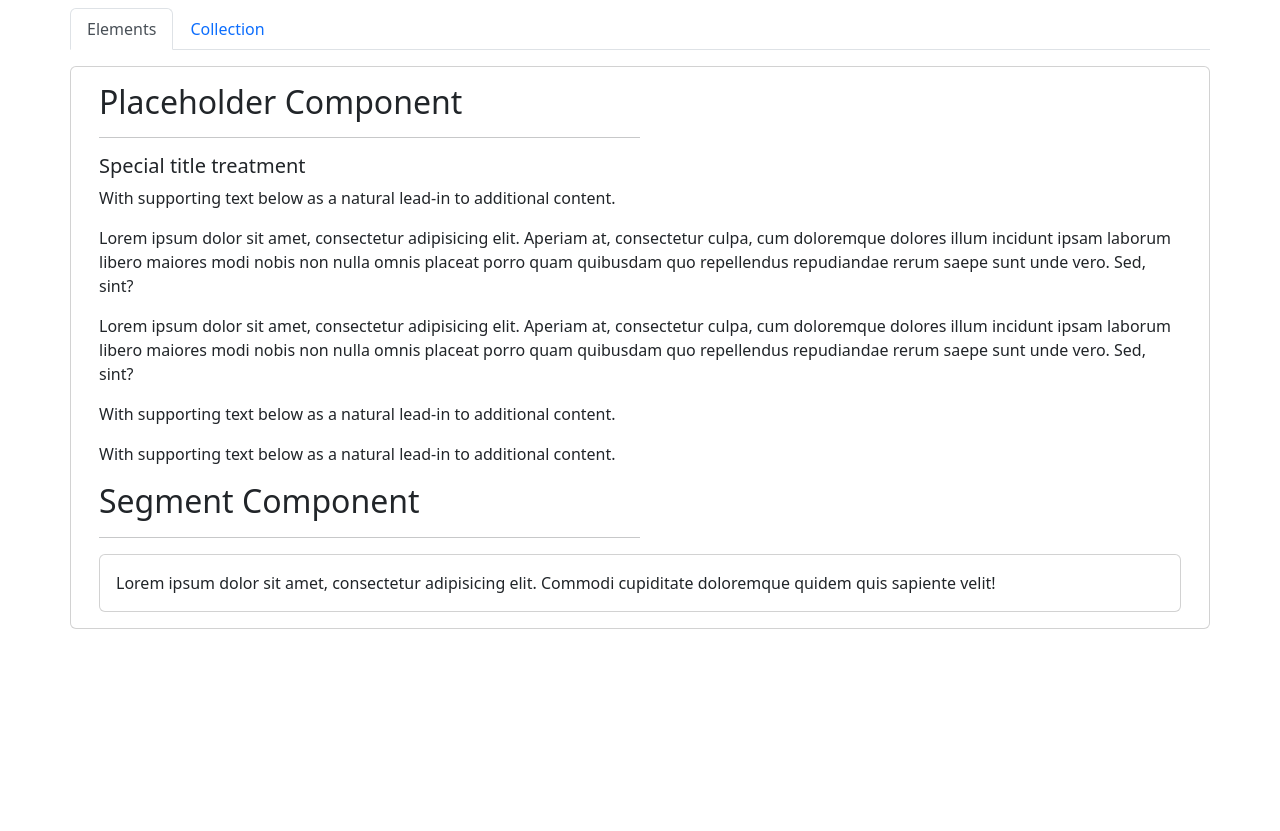
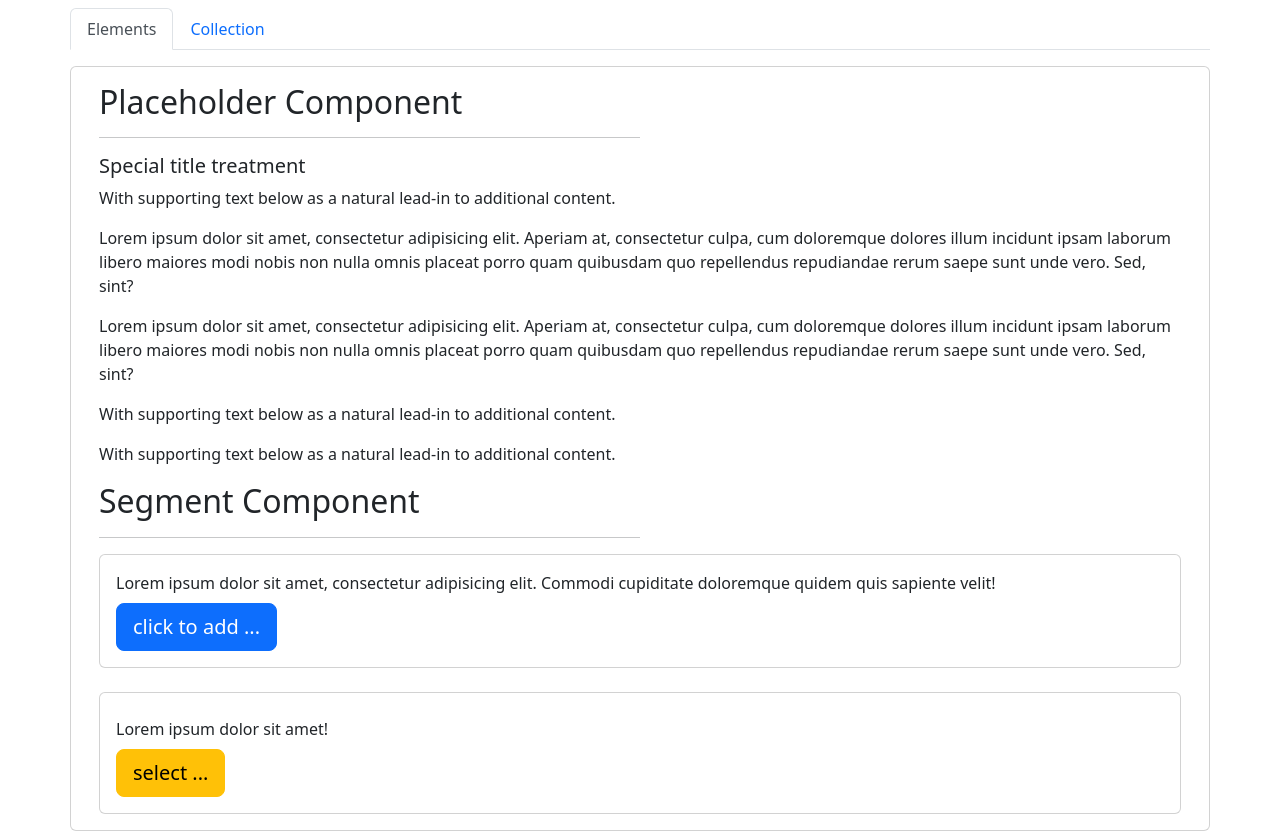
Before and after one commit to saeedd1994/moduleSys, an Angular app: page /elements in a window 1280 px wide. Before the commit the page ends 800 px from the top, so only its background shows below. Built offline with nearby package versions, Linux system fonts and the light colour scheme.

Commit message:
work with ng-content

```diff
--- a/src/app/elements/elements-home/elements-home.component.html
+++ b/src/app/elements/elements-home/elements-home.component.html
@@ -4,4 +4,24 @@
 <app-placeholder [header]="false" [lines]="1"></app-placeholder>
 
 <app-divider [title]="'Segment Component'"></app-divider>
-<app-segment></app-segment>
+<app-segment>
+  <div class="segment-text">
+    <p class="card-text">
+      Lorem ipsum dolor sit amet, consectetur adipisicing elit. Commodi cupiditate doloremque quidem quis sapiente velit!
+    </p>
+  </div>
+  <div class="segment-button mt-2">
+    <button type="button" class="btn btn-primary btn-lg">click to add ...</button>
+  </div>
+</app-segment>
+<br>
+<app-segment>
+  <div class="segment-text mt-2">
+    <p class="card-text">
+      Lorem ipsum dolor sit amet!
+    </p>
+  </div>
+  <div class="segment-button mt-2">
+    <button type="button" class="btn btn-warning btn-lg">select ...</button>
+  </div>
+</app-segment>
--- a/src/app/elements/segment/segment.component.html
+++ b/src/app/elements/segment/segment.component.html
@@ -1,7 +1,6 @@
 <div class="card">
   <div class="card-body">
-    <p class="card-text">
-      Lorem ipsum dolor sit amet, consectetur adipisicing elit. Commodi cupiditate doloremque quidem quis sapiente velit!
-    </p>
+    <ng-content select=".segment-text"></ng-content>
+    <ng-content select=".segment-button"></ng-content>
   </div>
 </div>
```
